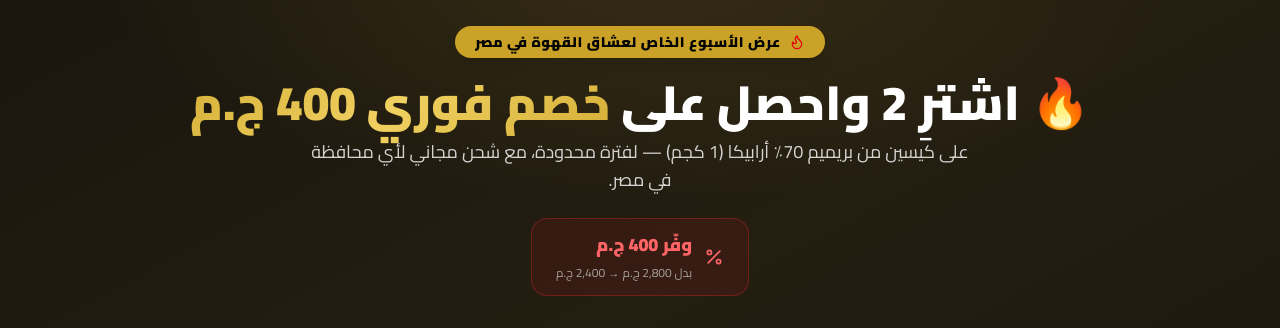
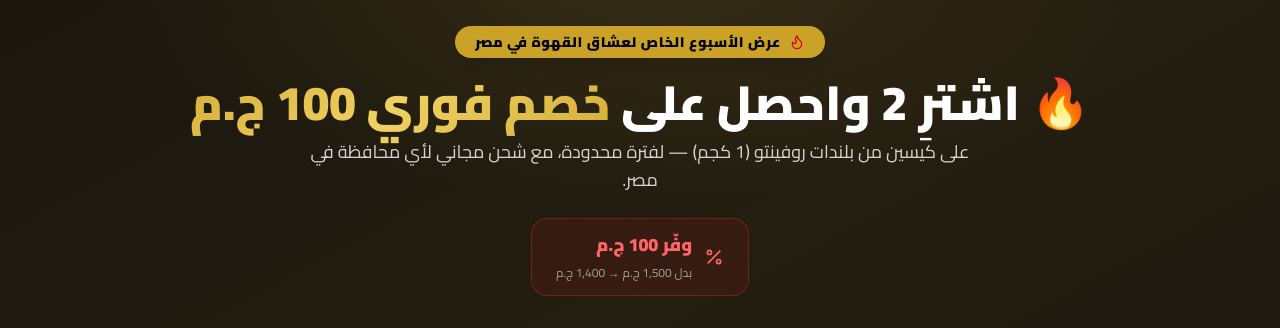
Before and after one commit to abotalebdeepocean-a11y/swiss-coffee-brew, a React (Vite) app: page / in a window 1280 px wide. Shown: the part 3940-4268 px from the top of the page. Built offline with nearby package versions, Linux system fonts and the light colour scheme; no server answers; what @convex-dev/auth would draw is missing.

Commit message:
Freebuff: عدّل الأسعار في موقع Rovento Coffee:

```diff
--- a/src/components/rovento/OfferSection.tsx
+++ b/src/components/rovento/OfferSection.tsx
@@ -4,15 +4,16 @@
 import { formatPrice } from "@/lib/products";
 import { useCart } from "@/lib/store";
 
-const DEAL_PRICE = 2400; // 2 × بريميم 1200 (1 كجم)
-const DEAL_OLD = 2800; // 2 × 1400 سعر الباقة قبل الخصم
+const DEAL_PRICE = 1400; // 2 × كلاسيك 750 — خصم 100 ج.م
+const DEAL_OLD = 1500; // 2 × 750 بدون الخصم
 const SAVE = DEAL_OLD - DEAL_PRICE;
 
 /** عداد تنازلي حي حتى نهاية الأسبوع */
 function useCountdown() {
   const [now, setNow] = useState(() => Date.now());
   useEffect(() => {
-    const t = setInterval(() => setNow(Date.now()), 1000);
+    // Update every 60 seconds — no ticking seconds
+    const t = setInterval(() => setNow(Date.now()), 60_000);
     return () => clearInterval(t);
   }, []);
 
@@ -31,7 +32,6 @@
     days: pad(Math.floor(diff / 86_400_000)),
     hours: pad(Math.floor((diff % 86_400_000) / 3_600_000)),
     minutes: pad(Math.floor((diff % 3_600_000) / 60_000)),
-    seconds: pad(Math.floor((diff % 60_000) / 1000)),
   };
 }
 
@@ -92,7 +92,7 @@
           transition={{ duration: 0.55, delay: 0.1 }}
           className="mx-auto mb-6 max-w-2xl text-sm text-stone-300 md:text-lg"
         >
-          على كيسين من بريميم 70٪ أرابيكا (1 كجم) — لفترة محدودة، مع شحن مجاني
+          على كيسين من بلندات روفينتو (1 كجم) — لفترة محدودة، مع شحن مجاني
           لأي محافظة في مصر.
         </motion.p>
 
@@ -132,7 +132,7 @@
 
         {/* CTA الرئيسي */}
         <button
-          onClick={() => add("rovento-premium", 2)}
+          onClick={() => add("rovento-classic", 2)}
           className="btn-gold inline-flex items-center gap-3 rounded-2xl px-8 py-4 text-base font-black shadow-2xl transition hover:scale-105 sm:px-10 sm:py-5 sm:text-lg"
         >
           <ShoppingBag className="size-5 sm:size-6" />
```
Also changed, not shown: 1 other file (tests, documents, lock files or other folders).
